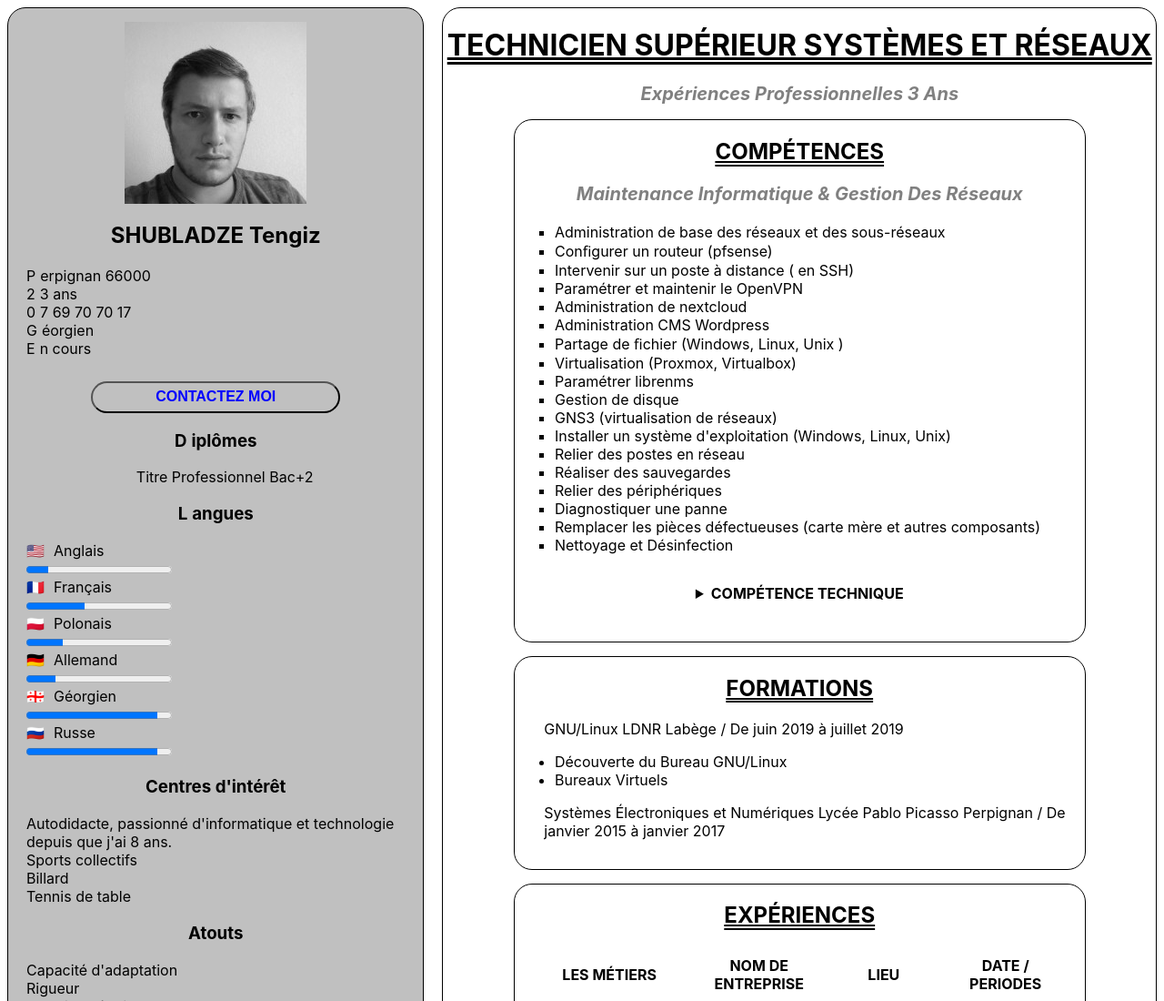
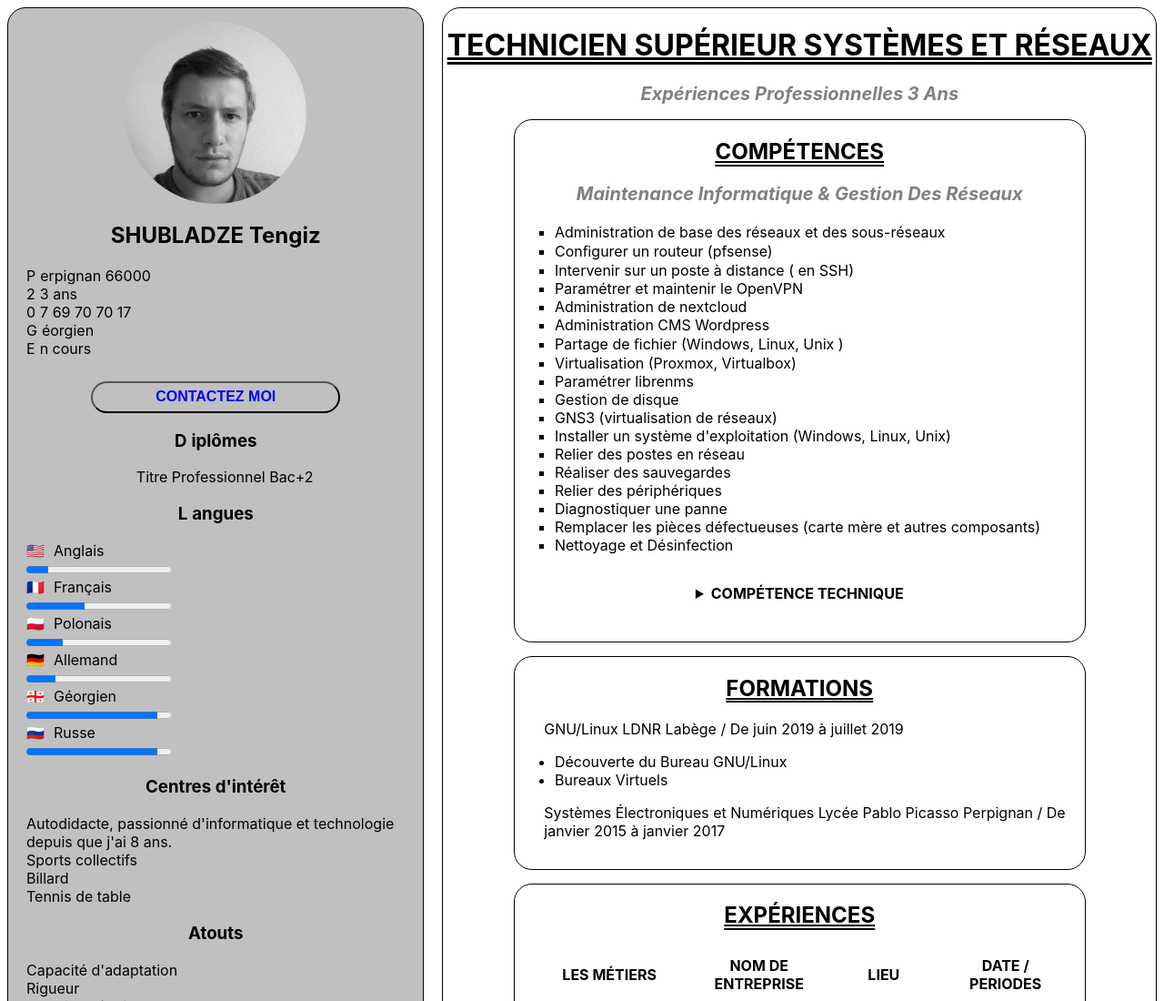
Before and after one commit to shubladzetengiz/shubladzetengiz.github.io, a plain HTML site: page index.html in a window 1280 px wide. Shown: the top 1100 px of the page at 91% size. Drawn offline with Linux system fonts and the light colour scheme; some icons are missing.

Commit message:
Update index.html

```diff
--- a/index.html
+++ b/index.html
@@ -14,7 +14,7 @@
 
     <div class="sidebar">
         <div class="info-center">
-            <img src="img/my.jpeg" align="center" alt="my_avatar_logo">
+            <img src="img/my.jpeg" id="avatar" align="center" alt="my_avatar_logo">
             <h2>SHUBLADZE Tengiz</h2>
         </div>
         <ul class="addr">
```
